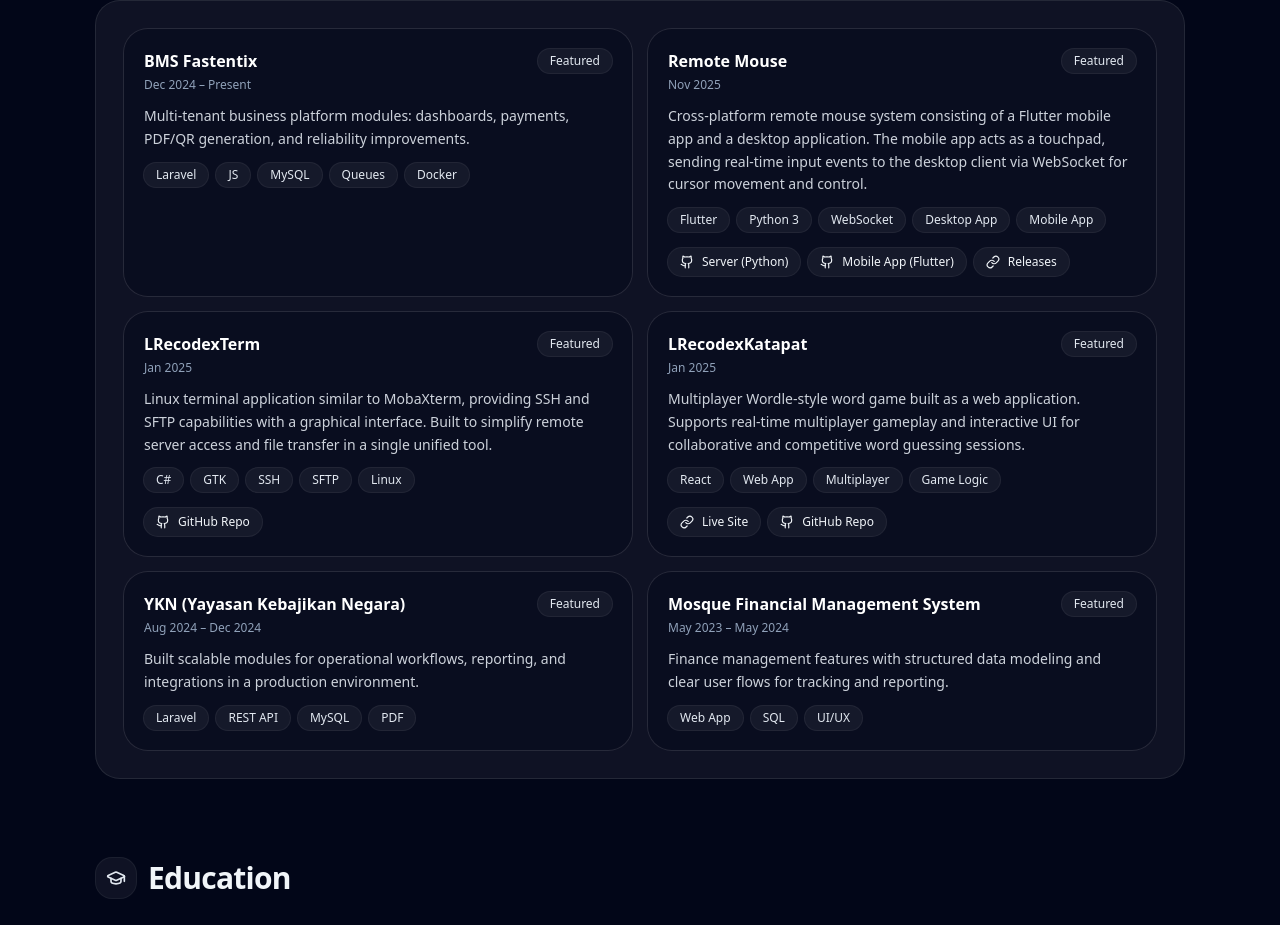
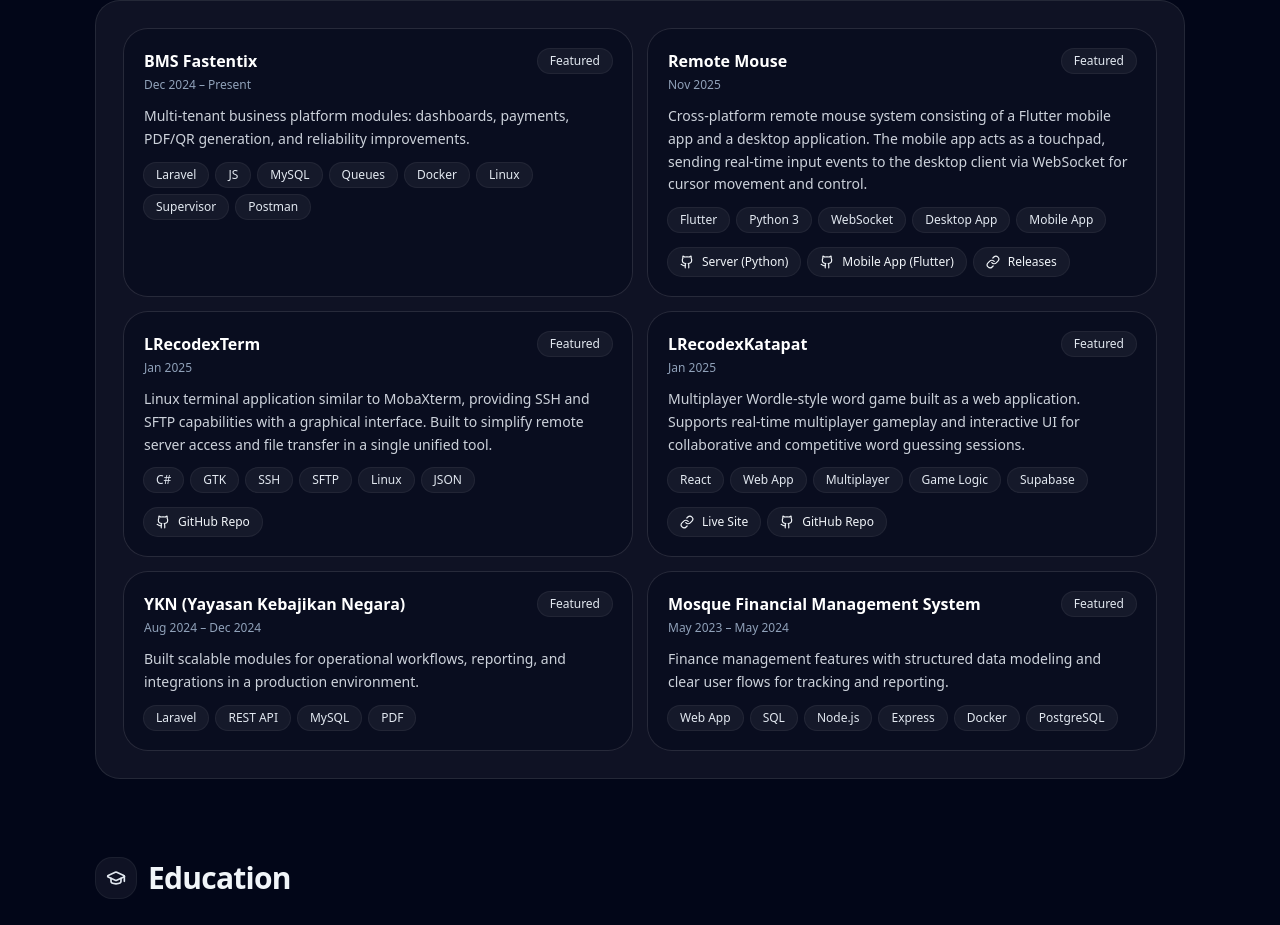
Before and after one commit to LRecodex/portfolio-azim, a React (Vite) app: page / in a window 1280 px wide. Shown: the part 2510-3435 px from the top of the page. Built offline with nearby package versions, Linux system fonts and the light colour scheme; the HTML template or start-up script is replaced by a standard one.

Commit message:
update resume

```diff
--- a/src/App.tsx
+++ b/src/App.tsx
@@ -421,7 +421,7 @@
       period: "Dec 2024 – Present",
       description:
         "Multi-tenant business platform modules: dashboards, payments, PDF/QR generation, and reliability improvements.",
-      tags: ["Laravel", "JS", "MySQL", "Queues", "Docker"],
+      tags: ["Laravel", "JS", "MySQL", "Queues", "Docker", "Linux", "Supervisor", "Postman"],
     },
     {
       name: "Remote Mouse",
@@ -452,7 +452,7 @@
       period: "Jan 2025",
       description:
         "Linux terminal application similar to MobaXterm, providing SSH and SFTP capabilities with a graphical interface. Built to simplify remote server access and file transfer in a single unified tool.",
-      tags: ["C#", "GTK", "SSH", "SFTP", "Linux"],
+      tags: ["C#", "GTK", "SSH", "SFTP", "Linux", "JSON"],
       links: [
         {
           label: "GitHub Repo",
@@ -466,7 +466,7 @@
       period: "Jan 2025",
       description:
         "Multiplayer Wordle-style word game built as a web application. Supports real-time multiplayer gameplay and interactive UI for collaborative and competitive word guessing sessions.",
-      tags: ["React", "Web App", "Multiplayer", "Game Logic"],
+      tags: ["React", "Web App", "Multiplayer", "Game Logic", "Supabase"],
       links: [
         {
           label: "Live Site",
@@ -492,7 +492,7 @@
       period: "May 2023 – May 2024",
       description:
         "Finance management features with structured data modeling and clear user flows for tracking and reporting.",
-      tags: ["Web App", "SQL", "UI/UX"],
+      tags: ["Web App", "SQL", "Node.js", "Express", "Docker", "PostgreSQL" ],
     },
   ];
 
```
